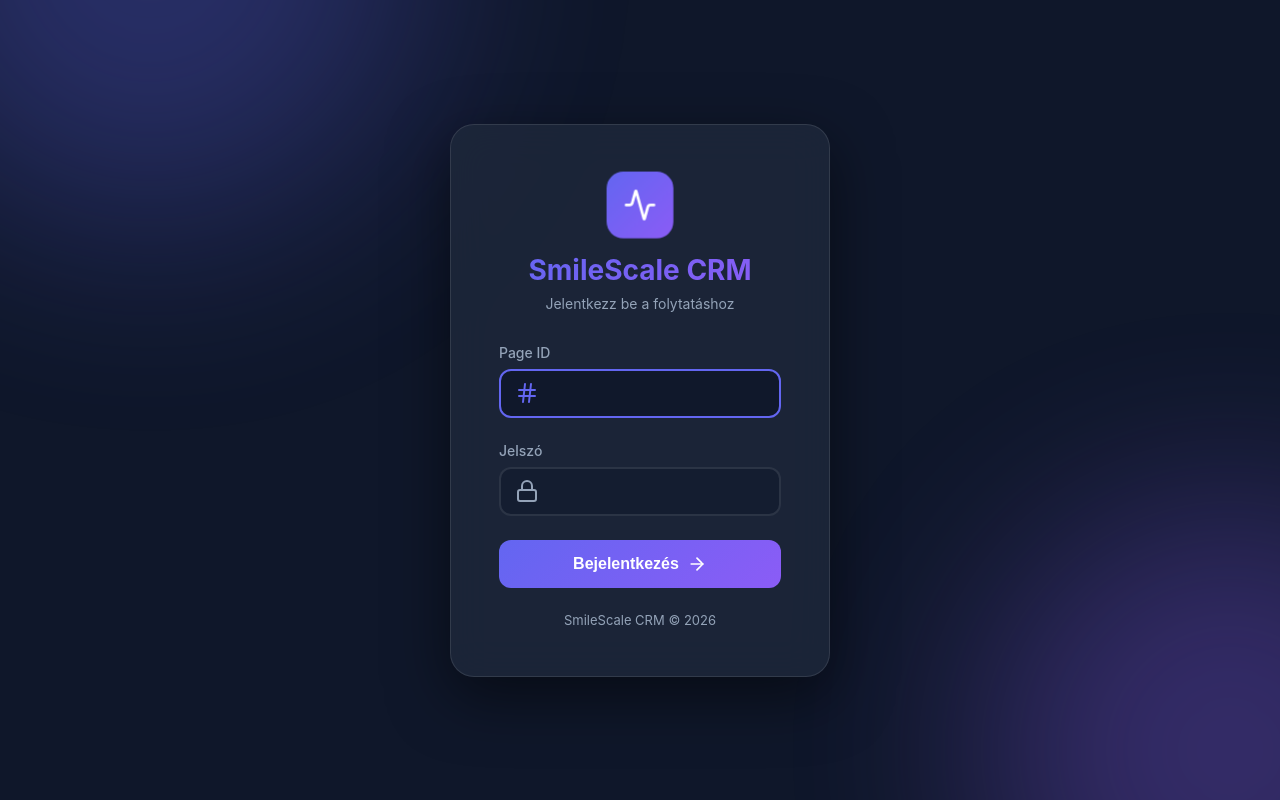
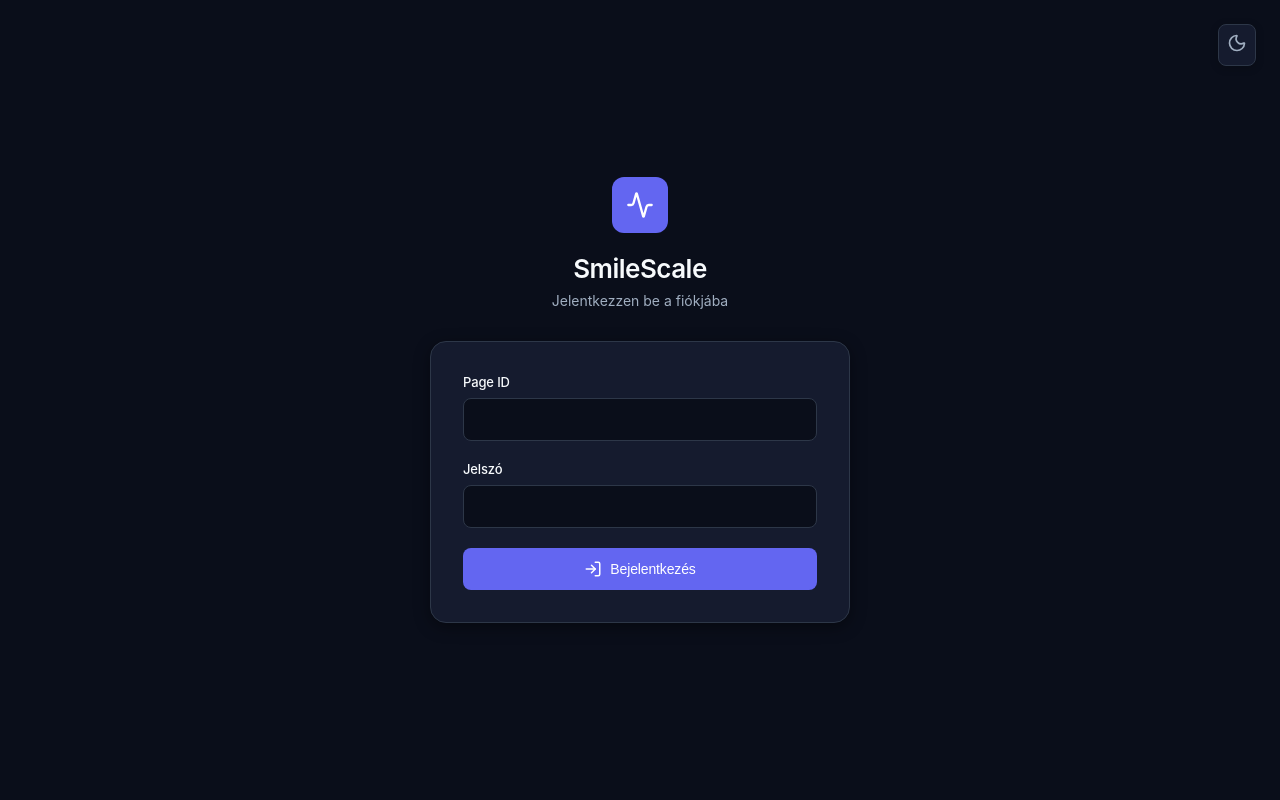
Before and after one commit to smilescaleai/fogaszat, a Flask app: page /login in a window 1280 px wide. Run offline with Flask 3, Linux system fonts and the light colour scheme.

Commit message:
Add files via upload

```diff
--- a/templates/login.html
+++ b/templates/login.html
@@ -1,9 +1,9 @@
 <!DOCTYPE html>
-<html lang="hu">
+<html lang="hu" data-theme="dark">
 <head>
     <meta charset="UTF-8">
     <meta name="viewport" content="width=device-width, initial-scale=1.0">
-    <title>Bejelentkezés - SmileScale CRM</title>
+    <title>Bejelentkezés - SmileScale</title>
     <script src="https://unpkg.com/lucide@latest"></script>
     <style>
         * {
@@ -12,252 +12,204 @@
             box-sizing: border-box;
         }
 
-        :root {
+        /* Hide scrollbar */
+        * {
+            scrollbar-width: none;
+            -ms-overflow-style: none;
+        }
+
+        *::-webkit-scrollbar {
+            display: none;
+        }
+
+        :root[data-theme="light"] {
+            --bg: #fafbfc;
+            --surface: #ffffff;
+            --text: #1a202c;
+            --text-muted: #718096;
+            --border: #e2e8f0;
+            --primary: #5b5fc7;
+            --primary-hover: #4c51bf;
+            --shadow: rgba(0, 0, 0, 0.04);
+            --shadow-lg: rgba(0, 0, 0, 0.08);
+        }
+
+        :root[data-theme="dark"] {
+            --bg: #0a0e1a;
+            --surface: #151b2e;
+            --text: #f7fafc;
+            --text-muted: #a0aec0;
+            --border: #2d3748;
             --primary: #6366f1;
-            --primary-dark: #4f46e5;
-            --bg: #0f172a;
-            --surface: #1e293b;
-            --text: #f1f5f9;
-            --text-muted: #94a3b8;
-            --error: #ef4444;
-            --success: #10b981;
+            --primary-hover: #5558e3;
+            --shadow: rgba(0, 0, 0, 0.2);
+            --shadow-lg: rgba(0, 0, 0, 0.4);
         }
 
         body {
-            font-family: 'Inter', -apple-system, BlinkMacSystemFont, 'Segoe UI', sans-serif;
+            font-family: -apple-system, BlinkMacSystemFont, 'Segoe UI', 'Roboto', 'Oxygen', 'Ubuntu', 'Cantarell', sans-serif;
             background: var(--bg);
             color: var(--text);
             min-height: 100vh;
             display: flex;
             align-items: center;
             justify-content: center;
-            position: relative;
-            overflow: hidden;
-        }
-
-        /* Animated background */
-        .bg-animation {
-            position: absolute;
-            width: 100%;
-            height: 100%;
-            overflow: hidden;
-            z-index: 0;
-        }
-
-        .bg-animation::before,
-        .bg-animation::after {
-            content: '';
-            position: absolute;
-            width: 500px;
-            height: 500px;
-            border-radius: 50%;
-            filter: blur(100px);
-            opacity: 0.3;
-            animation: float 20s infinite ease-in-out;
-        }
-
-        .bg-animation::before {
-            background: var(--primary);
-            top: -200px;
-            left: -200px;
-            animation-delay: 0s;
-        }
-
-        .bg-animation::after {
-            background: #8b5cf6;
-            bottom: -200px;
-            right: -200px;
-            animation-delay: 10s;
-        }
-
-        @keyframes float {
-            0%, 100% { transform: translate(0, 0) scale(1); }
-            33% { transform: translate(100px, -100px) scale(1.1); }
-            66% { transform: translate(-100px, 100px) scale(0.9); }
+            padding: 20px;
+            transition: background 0.2s ease, color 0.2s ease;
+            -webkit-font-smoothing: antialiased;
+            -moz-osx-font-smoothing: grayscale;
+            user-select: none;
         }
 
         .login-container {
-            position: relative;
-            z-index: 1;
             width: 100%;
             max-width: 420px;
-            padding: 20px;
         }
 
-        .login-card {
-            background: rgba(30, 41, 59, 0.8);
-            backdrop-filter: blur(20px);
-            border: 1px solid rgba(255, 255, 255, 0.1);
-            border-radius: 24px;
-            padding: 48px;
-            box-shadow: 0 20px 60px rgba(0, 0, 0, 0.5);
-            animation: slideUp 0.6s ease-out;
-        }
-
-        @keyframes slideUp {
-            from {
-                opacity: 0;
-                transform: translateY(30px);
-            }
-            to {
-                opacity: 1;
-                transform: translateY(0);
-            }
-        }
-
-        .logo {
+        .login-header {
             text-align: center;
             margin-bottom: 32px;
         }
 
-        .logo-icon {
-            width: 64px;
-            height: 64px;
-            background: linear-gradient(135deg, var(--primary), #8b5cf6);
-            border-radius: 16px;
-            display: inline-flex;
+        .logo {
+            width: 56px;
+            height: 56px;
+            background: var(--primary);
+            border-radius: 12px;
+            display: flex;
             align-items: center;
             justify-content: center;
-            margin-bottom: 16px;
-            animation: pulse 2s infinite;
+            margin: 0 auto 20px;
         }
 
-        @keyframes pulse {
-            0%, 100% { transform: scale(1); }
-            50% { transform: scale(1.05); }
+        .login-header h1 {
+            font-size: 26px;
+            font-weight: 600;
+            margin-bottom: 8px;
+            letter-spacing: -0.02em;
         }
 
-        .logo h1 {
-            font-size: 28px;
-            font-weight: 700;
-            background: linear-gradient(135deg, var(--primary), #8b5cf6);
-            -webkit-background-clip: text;
-            -webkit-text-fill-color: transparent;
-            background-clip: text;
+        .login-header p {
+            color: var(--text-muted);
+            font-size: 14px;
+            font-weight: 400;
         }
 
-        .logo p {
-            color: var(--text-muted);
-            font-size: 14px;
-            margin-top: 8px;
+        .login-card {
+            background: var(--surface);
+            border: 1px solid var(--border);
+            border-radius: 16px;
+            padding: 32px;
+            box-shadow: 0 4px 16px var(--shadow-lg);
         }
 
         .form-group {
-            margin-bottom: 24px;
+            margin-bottom: 20px;
         }
 
         .form-group label {
             display: block;
             margin-bottom: 8px;
-            font-size: 14px;
+            color: var(--text);
+            font-size: 13px;
             font-weight: 500;
-            color: var(--text-muted);
-        }
-
-        .input-wrapper {
-            position: relative;
-        }
-
-        .input-icon {
-            position: absolute;
-            left: 16px;
-            top: 50%;
-            transform: translateY(-50%);
-            color: var(--text-muted);
-            transition: color 0.3s;
+            letter-spacing: -0.01em;
         }
 
         .form-group input {
             width: 100%;
-            padding: 14px 16px 14px 48px;
-            background: rgba(15, 23, 42, 0.5);
-            border: 2px solid rgba(255, 255, 255, 0.1);
-            border-radius: 12px;
+            padding: 12px 14px;
+            background: var(--bg);
+            border: 1px solid var(--border);
+            border-radius: 8px;
             color: var(--text);
-            font-size: 15px;
-            transition: all 0.3s;
+            font-size: 14px;
+            transition: all 0.15s ease;
+            font-family: inherit;
         }
 
         .form-group input:focus {
             outline: none;
             border-color: var(--primary);
-            background: rgba(15, 23, 42, 0.8);
+            box-shadow: 0 0 0 3px rgba(99, 102, 241, 0.1);
         }
 
-        .form-group input:focus + .input-icon {
-            color: var(--primary);
+        .btn-login {
+            width: 100%;
+            padding: 12px;
+            background: var(--primary);
+            color: white;
+            border: none;
+            border-radius: 8px;
+            font-size: 14px;
+            font-weight: 500;
+            cursor: pointer;
+            transition: all 0.15s ease;
+            display: flex;
+            align-items: center;
+            justify-content: center;
+            gap: 8px;
+            letter-spacing: -0.01em;
+        }
+
+        .btn-login:hover {
+            background: var(--primary-hover);
+            box-shadow: 0 4px 12px rgba(99, 102, 241, 0.25);
         }
 
         .error-message {
             background: rgba(239, 68, 68, 0.1);
             border: 1px solid rgba(239, 68, 68, 0.3);
-            color: var(--error);
-            padding: 12px 16px;
-            border-radius: 12px;
-            margin-bottom: 24px;
-            font-size: 14px;
+            color: #ef4444;
+            padding: 12px 14px;
+            border-radius: 8px;
+            margin-bottom: 20px;
+            font-size: 13px;
             display: flex;
             align-items: center;
-            gap: 8px;
-            animation: shake 0.5s;
+            gap: 10px;
         }
 
-        @keyframes shake {
-            0%, 100% { transform: translateX(0); }
-            25% { transform: translateX(-10px); }
-            75% { transform: translateX(10px); }
+        .theme-switcher {
+            position: fixed;
+            top: 24px;
+            right: 24px;
+            background: var(--surface);
+            border: 1px solid var(--border);
+            border-radius: 8px;
+            padding: 8px;
+            cursor: pointer;
+            transition: all 0.15s ease;
+            box-shadow: 0 2px 8px var(--shadow);
         }
 
-        .btn {
-            width: 100%;
-            padding: 14px;
-            background: linear-gradient(135deg, var(--primary), #8b5cf6);
-            border: none;
-            border-radius: 12px;
-            color: white;
-            font-size: 16px;
-            font-weight: 600;
-            cursor: pointer;
-            transition: all 0.3s;
-            display: flex;
-            align-items: center;
-            justify-content: center;
-            gap: 8px;
+        .theme-switcher:hover {
+            background: var(--primary);
         }
 
-        .btn:hover {
-            transform: translateY(-2px);
-            box-shadow: 0 10px 30px rgba(99, 102, 241, 0.4);
-        }
-
-        .btn:active {
-            transform: translateY(0);
-        }
-
-        .footer {
-            text-align: center;
-            margin-top: 24px;
-            color: var(--text-muted);
-            font-size: 13px;
+        .theme-switcher:hover i {
+            color: white !important;
         }
     </style>
 </head>
 <body>
-    <div class="bg-animation"></div>
+    <div class="theme-switcher" onclick="toggleTheme()">
+        <i data-lucide="moon" id="theme-icon" style="width: 20px; height: 20px; color: var(--text-muted);"></i>
+    </div>
 
     <div class="login-container">
+        <div class="login-header">
+            <div class="logo">
+                <i data-lucide="activity" style="color: white; width: 28px; height: 28px;"></i>
+            </div>
+            <h1>SmileScale</h1>
+            <p>Jelentkezzen be a fiókjába</p>
+        </div>
+
         <div class="login-card">
-            <div class="logo">
-                <div class="logo-icon">
-                    <i data-lucide="activity" style="color: white; width: 32px; height: 32px;"></i>
-                </div>
-                <h1>SmileScale CRM</h1>
-                <p>Jelentkezz be a folytatáshoz</p>
-            </div>
-
             {% if error %}
             <div class="error-message">
-                <i data-lucide="alert-circle" style="width: 18px; height: 18px;"></i>
+                <i data-lucide="alert-circle" style="width: 18px; height: 18px; flex-shrink: 0;"></i>
                 <span>{{ error }}</span>
             </div>
             {% endif %}
@@ -265,34 +217,46 @@
             <form method="POST">
                 <div class="form-group">
                     <label for="page_id">Page ID</label>
-                    <div class="input-wrapper">
-                        <input type="text" id="page_id" name="page_id" required autofocus>
-                        <i data-lucide="hash" class="input-icon"></i>
-                    </div>
+                    <input type="text" id="page_id" name="page_id" required autocomplete="username">
                 </div>
 
                 <div class="form-group">
                     <label for="password">Jelszó</label>
-                    <div class="input-wrapper">
-                        <input type="password" id="password" name="password" required>
-                        <i data-lucide="lock" class="input-icon"></i>
-                    </div>
+                    <input type="password" id="password" name="password" required autocomplete="current-password">
                 </div>
 
-                <button type="submit" class="btn">
+                <button type="submit" class="btn-login">
+                    <i data-lucide="log-in" style="width: 18px; height: 18px;"></i>
                     <span>Bejelentkezés</span>
-                    <i data-lucide="arrow-right" style="width: 20px; height: 20px;"></i>
                 </button>
             </form>
-
-            <div class="footer">
-                <p>SmileScale CRM &copy; 2026</p>
-            </div>
         </div>
     </div>
 
     <script>
         lucide.createIcons();
+
+        function toggleTheme() {
+            const html = document.documentElement;
+            const currentTheme = html.getAttribute('data-theme');
+            const newTheme = currentTheme === 'dark' ? 'light' : 'dark';
+
+            html.setAttribute('data-theme', newTheme);
+            localStorage.setItem('theme', newTheme);
+
+            const themeIcon = document.getElementById('theme-icon');
+            themeIcon.setAttribute('data-lucide', newTheme === 'dark' ? 'moon' : 'sun');
+            lucide.createIcons();
+        }
+
+        // Load saved theme
+        const savedTheme = localStorage.getItem('theme') || 'dark';
+        document.documentElement.setAttribute('data-theme', savedTheme);
+
+        if (savedTheme === 'light') {
+            document.getElementById('theme-icon').setAttribute('data-lucide', 'sun');
+            lucide.createIcons();
+        }
     </script>
 </body>
 </html>
```
Also changed, not shown: templates/base.html (+126 -127 lines).
